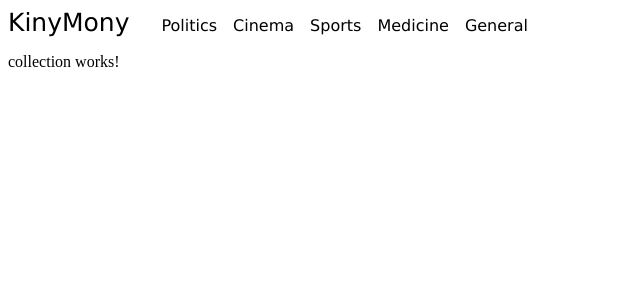
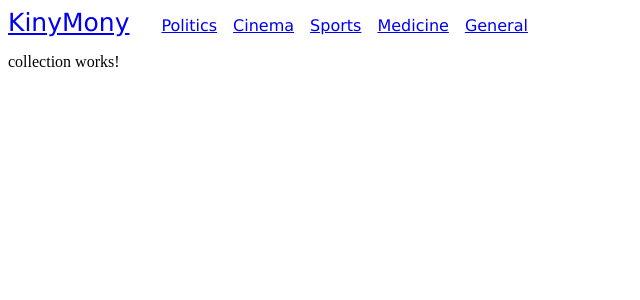
Before and after one commit to ThuwarakeshM/kinymony, an Angular app: page / in a window 1280 px wide. Shown: the top 300 px of the page, without its empty margins (0-640 px from the left). Built offline with nearby package versions, Linux system fonts and the light colour scheme.

Commit message:
router links added to menu items

```diff
--- a/src/app/header/header.component.html
+++ b/src/app/header/header.component.html
@@ -1,14 +1,10 @@
 <nav>
-  <div class="brand nav-container">KinyMony</div>
+  <div class="brand nav-container"><a routerLink="/">KinyMony</a></div>
   <div class="menu-toggle nav-container" (click)="toggleMenu()">
     Menu
   </div>
   <div [ngClass]="{'menu': true, 'nav-container': true, 'active': menuActive}">
-    <div class="menu-item">Politics</div>
-    <div class="menu-item">Cinema</div>
-    <div class="menu-item">Sports</div>
-    <div class="menu-item">Medicine</div>
-    <div class="menu-item">General</div>
+    <div class="menu-item" *ngFor="let ln of links"><a [routerLink]="ln.link">{{ln.name}}</a></div>
   </div>
 
 </nav>
--- a/src/app/header/header.component.ts
+++ b/src/app/header/header.component.ts
@@ -7,6 +7,14 @@ import { Component, OnInit } from '@angular/core';
 })
 export class HeaderComponent implements OnInit {
   menuActive = false;
+
+  links = [
+    { name: 'Politics', link: 'politics' },
+    { name: 'Cinema', link: 'Cinema' },
+    { name: 'Sports', link: 'Sports' },
+    { name: 'Medicine', link: 'Medicine' },
+    { name: 'General', link: 'General' },
+  ];
 
   constructor() { }
 
```
